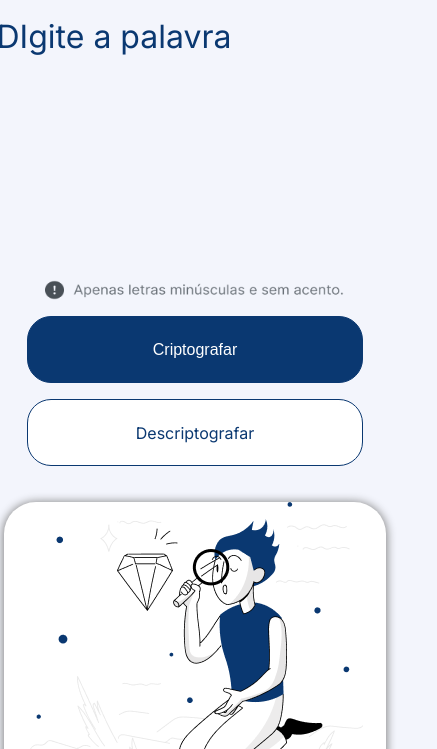
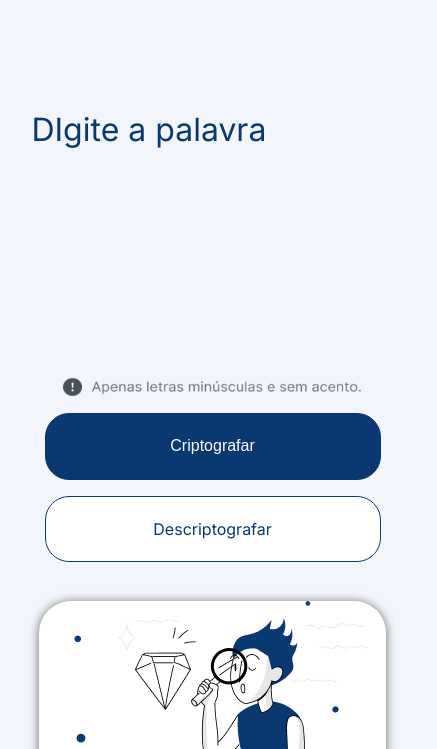
Before and after one commit to Libni-E/Decodificador, a plain HTML site: page index.html in a window 390 px wide. Shown: the part 95-844 px from the top of the page, 437 px wide, since content can reach past the window. Drawn offline with Linux system fonts and the light colour scheme.

Commit message:
Reparando responsividade no mobile

```diff
--- a/style.css
+++ b/style.css
@@ -248,17 +248,34 @@ p {
 
 }
 
-@media only screen and (max-width: 500px) {
+@media only screen and (max-width: 600px) {
 
 
-    .botoes{
+    .container {
+        padding:20% 1% 1% 10%;
+        display: flex;
+        border: 10px;
+        flex-direction: column;
+
+
+
+
+    }
+    .container__entrada__botao {
+
         display: flex;
         flex-direction: column;
+        align-items: center;
+        padding: 2% 2% 2% 2%;
     }
-    .container__entrada__botao {
-        padding: 1% 1% 1% 1%;
+    .botoes {
         display: flex;
+        flex-direction: column;
         align-items: center;
     }
 
+    .container__entrada__textarea {
+        padding: 10% 0% 0% 10%;
+        display: flex;
+    }
 }
```
